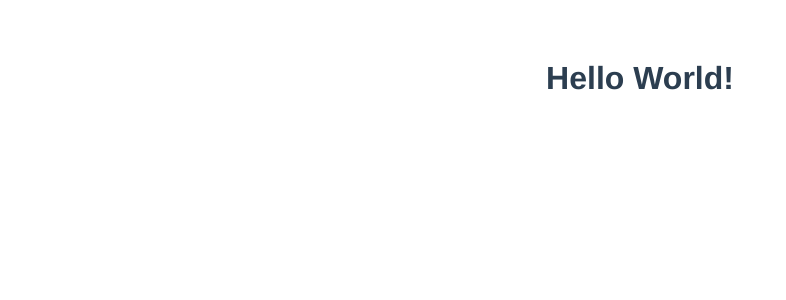
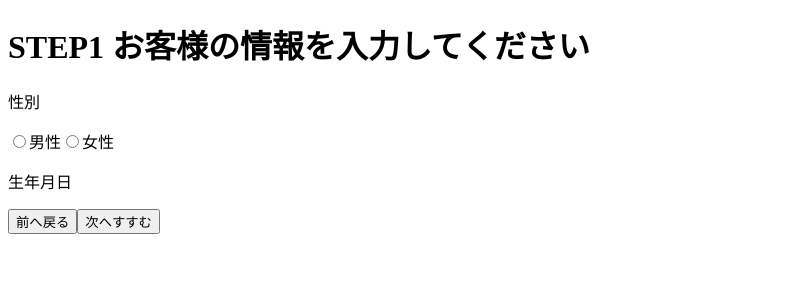
Before and after one commit to osato-pg/vue-project-helloworld, a Vue app: page / in a window 1280 px wide. Shown: the top 300 px of the page, without its empty margins (0-786 px from the left). Built offline with nearby package versions, Linux system fonts and the light colour scheme.

Commit message:
made form

```diff
--- a/src/App.vue
+++ b/src/App.vue
@@ -1,27 +1,45 @@
 <template>
-  <div id="app">
-    <HelloWorld msg="Hello World!"/>
+  <div>
+    <keep-alive>
+      <component :is="currentComponent"></component>
+    </keep-alive>
+    <button class="hide" @click="backComponent">前へ戻る</button>
+    <button @click="aheadComponent">次へすすむ</button>
   </div>
 </template>
-
+Ï
 <script>
-import HelloWorld from './components/HelloWorld.vue'
+import CostomerInfo from "./components/CostomerInfo.vue";
+import DetailInfo from "./components/DetailInfo.vue";
+import FreeField from "./components/FreeField.vue";
 
 export default {
-  name: 'App',
+  data() {
+    return {
+      currentComponent: "CostomerInfo",
+    };
+  },
   components: {
-    HelloWorld
-  }
-}
+    CostomerInfo,
+    DetailInfo,
+    FreeField,
+  },
+  methods: {
+    aheadComponent() {
+      if (this.currentComponent === "CostomerInfo") {
+        this.currentComponent = "DetailInfo";
+      } else if (this.currentComponent === "DetailInfo") {
+        this.currentComponent = "FreeField";
+      }
+    },
+    backComponent() {
+      if (this.currentComponent === "DetailInfo") {
+        this.currentComponent = "CostomerInfo";
+
+      } else if (this.currentComponent === "FreeField") {
+        this.currentComponent = "DetailInfo";
+      }
+    },
+  },
+};
 </script>
-
-<style>
-#app {
-  font-family: Avenir, Helvetica, Arial, sans-serif;
-  -webkit-font-smoothing: antialiased;
-  -moz-osx-font-smoothing: grayscale;
-  text-align: center;
-  color: #2c3e50;
-  margin-top: 60px;
-}
-</style>
--- /dev/null
+++ b/src/components/CostomerInfo.vue
@@ -0,0 +1,21 @@
+<template>
+<div>
+  <h1><span>STEP1</span> お客様の情報を入力してください</h1>
+  <p>性別</p>
+  <input type="radio" value="男性" id="man" v-model="gender">
+  <label for="man">男性</label>
+  <input type="radio" value="女性" id="women" v-model="gender">
+  <label for="women">女性</label>
+  <p>生年月日</p>
+</div>
+</template>
+
+<script>
+export default {
+  data (){
+    return {
+      gender: ''
+    }
+  }
+}
+</script>
--- /dev/null
+++ b/src/components/DetailInfo.vue
@@ -0,0 +1,42 @@
+<template>
+  <div>
+    <h1>
+      <span>STEP２</span>以下にお答えください
+    </h1>
+    <section>
+      <p>現在生命保険に加入されていますか？</p>
+      <input type="radio" value="はい" id="insuranceYes" v-model="insurance" />
+      <label for="insuranceYes">はい</label>
+      <input type="radio" value="いいえ" id="insuranceNo" v-model="insurance" />
+      <label for="insuranceNo">いいえ</label>
+    </section>
+
+    <section>
+      <p>現在入院中ですか。または３ヶ月以内に医師の診察・検査の結果、入院手術を進められたことはありますか。</p>
+      <input type="radio" value="はい" id="hospitalYes" v-model="hospital" />
+      <label for="hospitalYes">はい</label>
+      <input type="radio" value="いいえ" id="hospitalNo" v-model="hospital" />
+      <label for="hospitalNo">いいえ</label>
+    </section>
+
+    <section>
+      <p>過去5年以内に、病気やケガで手術をうけたことまたは継続して7日以上の入院をしたことがありますか。</p>
+      <input type="radio" value="はい" id="experienceYes" v-model="experience" />
+      <label for="experienceYes">はい</label>
+      <input type="radio" value="いいえ" id="experienceNo" v-model="experience" />
+      <label for="experienceNo">いいえ</label>
+    </section>
+  </div>
+</template>
+
+<script>
+export default {
+  data() {
+    return {
+      insurance: "",
+      hospital:'',
+      experience:'',
+    };
+  },
+};
+</script>
--- /dev/null
+++ b/src/components/FreeField.vue
@@ -0,0 +1,6 @@
+<template>
+<div>
+  <h1><span>STEP3</span> ご相談内容をご記述ください。</h1>
+  <textarea cols="30" rows="10"></textarea>
+</div>
+</template>
--- a/src/components/HelloWorld.vue
+++ /dev/null
@@ -1,32 +0,0 @@
-<template>
-  <div class="hello">
-    <h1>{{ msg }}</h1>
-  </div>
-</template>
-
-<script>
-export default {
-  name: 'HelloWorld',
-  props: {
-    msg: String
-  }
-}
-</script>
-
-<!-- Add "scoped" attribute to limit CSS to this component only -->
-<style scoped>
-h3 {
-  margin: 40px 0 0;
-}
-ul {
-  list-style-type: none;
-  padding: 0;
-}
-li {
-  display: inline-block;
-  margin: 0 10px;
-}
-a {
-  color: #42b983;
-}
-</style>
```
